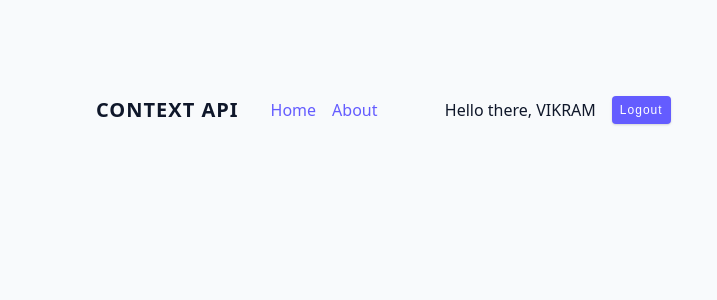
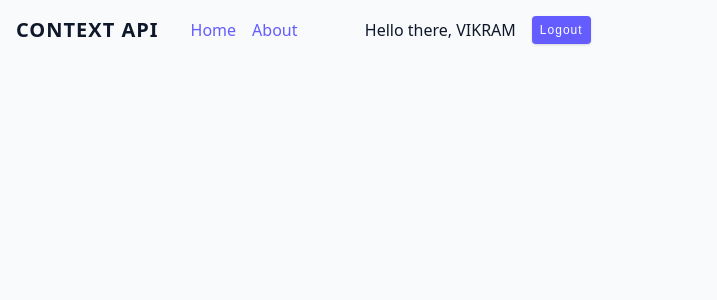
Before and after one commit to VikramNaik26/React-Advanced, a React (Vite) app: page / in a window 1280 px wide. Shown: the top 300 px of the page, without its empty margins (0-717 px from the left). Built offline with nearby package versions, Linux system fonts and the light colour scheme.

Commit message:
global context api

```diff
--- a/src/App.jsx
+++ b/src/App.jsx
@@ -1,19 +1,22 @@
 // import Example from './project-structure/Example'
 // import List from './leverage-javascript/List'
 
-import Navbar from "./context-api/Navbar"
-
-
+import Navbar from './context-api/Navbar'
+import AppContext, { useGlobalContext } from './global-context-api/context'
 
 // import OtherInputs from './forms/other-inputs'
 
 function App() {
+  // const { name } = useGlobalContext()
   return (
-    <div className="container">
-      {/* <Example /> */}
-      {/* <List /> */}
-      <Navbar/>
-    </div>
+    // <div className="container">
+    //   {/* <Example /> */}
+    //   {/* <List /> */}
+    //   <Navbar/>
+    // </div>
+    <AppContext>
+      <Navbar />
+    </AppContext>
   )
 }
 
--- /dev/null
+++ b/src/global-context-api/context.jsx
@@ -0,0 +1,14 @@
+import { createContext, useContext, useState } from 'react'
+
+const GlobalContext = createContext()
+
+export const useGlobalContext = () => useContext(GlobalContext)
+
+const AppContext = ({ children }) => {
+  const [name, setName] = useState('peter')
+  return (
+    <GlobalContext.Provider value={{ name, setName }}>{children}</GlobalContext.Provider>
+  )
+}
+
+export default AppContext
```
